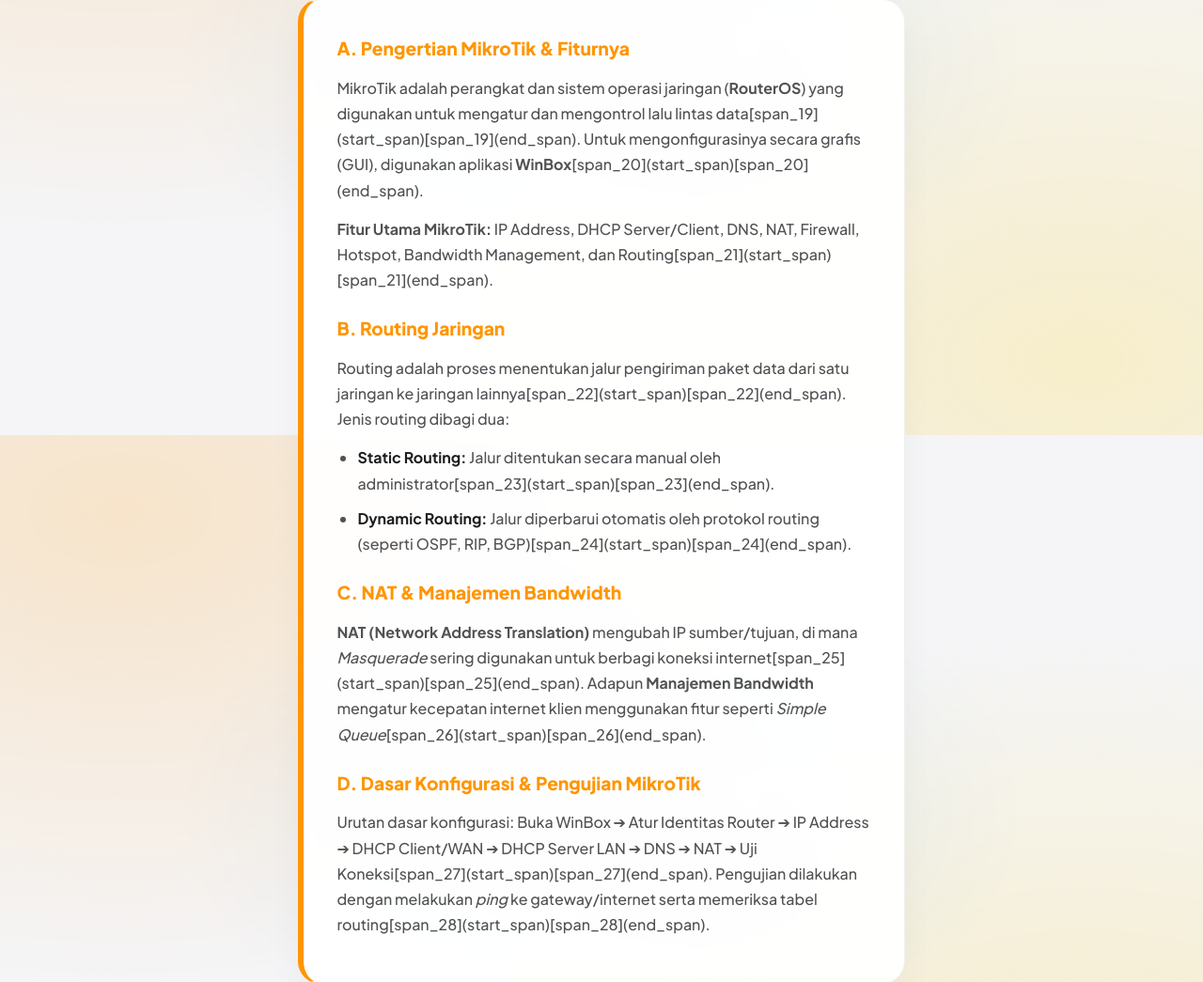
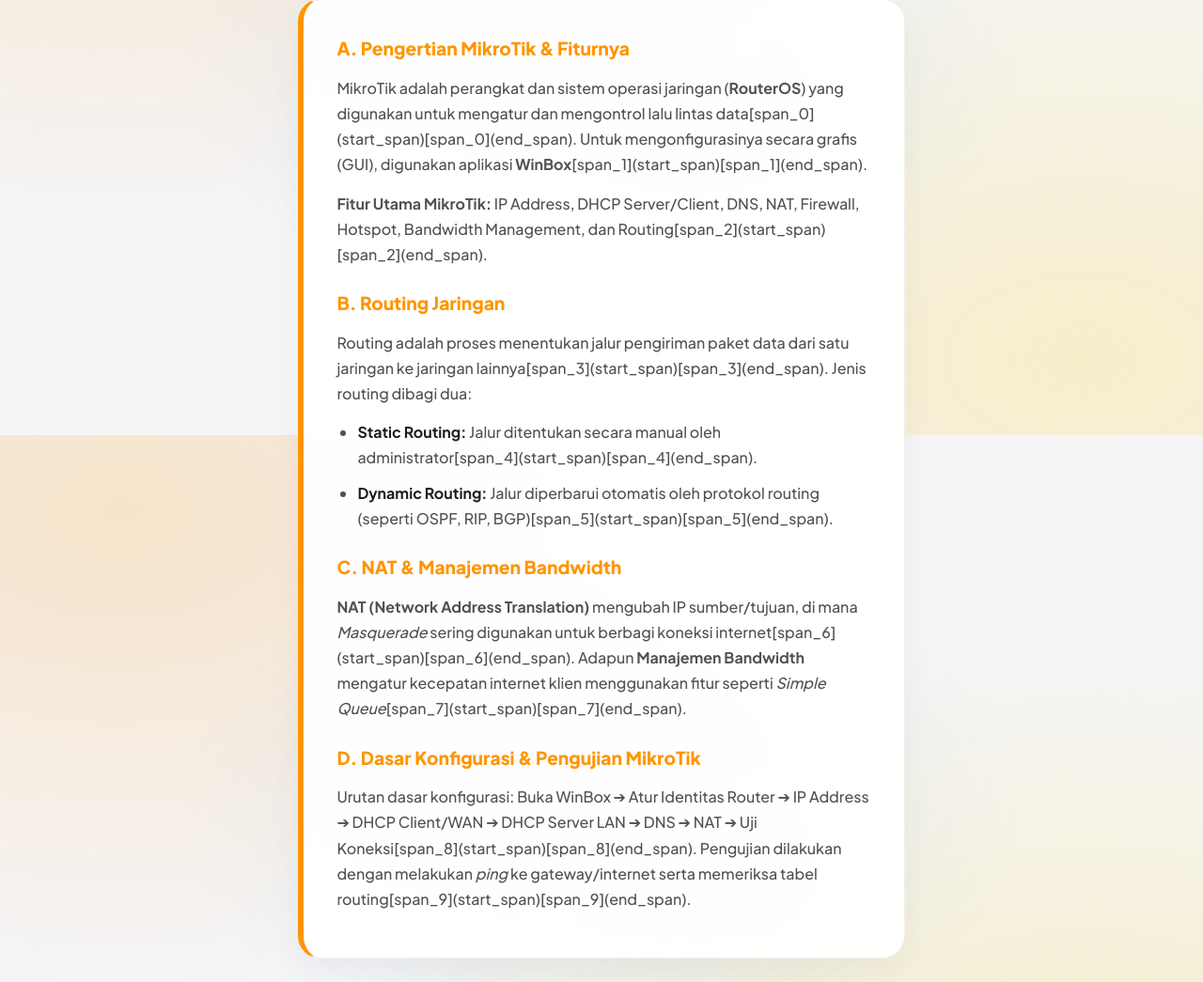
Before and after one commit to arsen52-su/web_uprak_tkj_333, a plain HTML site: page materi2.html in a window 1280 px wide. Shown: the part 337-1382 px from the top of the page at 94% size. Drawn offline with Linux system fonts and the light colour scheme; a web font is replaced by a local one.

```diff
--- a/materi2.html
+++ b/materi2.html
@@ -28,21 +28,21 @@
 
     <div class="content-box">
       <h3>A. Pengertian MikroTik & Fiturnya</h3>
-      <p>MikroTik adalah perangkat dan sistem operasi jaringan (<strong>RouterOS</strong>) yang digunakan untuk mengatur dan mengontrol lalu lintas data[span_19](start_span)[span_19](end_span). Untuk mengonfigurasinya secara grafis (GUI), digunakan aplikasi <strong>WinBox</strong>[span_20](start_span)[span_20](end_span).</p>
-      <p><strong>Fitur Utama MikroTik:</strong> IP Address, DHCP Server/Client, DNS, NAT, Firewall, Hotspot, Bandwidth Management, dan Routing[span_21](start_span)[span_21](end_span).</p>
+      <p>MikroTik adalah perangkat dan sistem operasi jaringan (<strong>RouterOS</strong>) yang digunakan untuk mengatur dan mengontrol lalu lintas data[span_0](start_span)[span_0](end_span). Untuk mengonfigurasinya secara grafis (GUI), digunakan aplikasi <strong>WinBox</strong>[span_1](start_span)[span_1](end_span).</p>
+      <p><strong>Fitur Utama MikroTik:</strong> IP Address, DHCP Server/Client, DNS, NAT, Firewall, Hotspot, Bandwidth Management, dan Routing[span_2](start_span)[span_2](end_span).</p>
 
       <h3>B. Routing Jaringan</h3>
-      <p>Routing adalah proses menentukan jalur pengiriman paket data dari satu jaringan ke jaringan lainnya[span_22](start_span)[span_22](end_span). Jenis routing dibagi dua:</p>
+      <p>Routing adalah proses menentukan jalur pengiriman paket data dari satu jaringan ke jaringan lainnya[span_3](start_span)[span_3](end_span). Jenis routing dibagi dua:</p>
       <ul>
-        <li><strong>Static Routing:</strong> Jalur ditentukan secara manual oleh administrator[span_23](start_span)[span_23](end_span).</li>
-        <li><strong>Dynamic Routing:</strong> Jalur diperbarui otomatis oleh protokol routing (seperti OSPF, RIP, BGP)[span_24](start_span)[span_24](end_span).</li>
+        <li><strong>Static Routing:</strong> Jalur ditentukan secara manual oleh administrator[span_4](start_span)[span_4](end_span).</li>
+        <li><strong>Dynamic Routing:</strong> Jalur diperbarui otomatis oleh protokol routing (seperti OSPF, RIP, BGP)[span_5](start_span)[span_5](end_span).</li>
       </ul>
 
       <h3>C. NAT & Manajemen Bandwidth</h3>
-      <p><strong>NAT (Network Address Translation)</strong> mengubah IP sumber/tujuan, di mana <em>Masquerade</em> sering digunakan untuk berbagi koneksi internet[span_25](start_span)[span_25](end_span). Adapun <strong>Manajemen Bandwidth</strong> mengatur kecepatan internet klien menggunakan fitur seperti <em>Simple Queue</em>[span_26](start_span)[span_26](end_span).</p>
+      <p><strong>NAT (Network Address Translation)</strong> mengubah IP sumber/tujuan, di mana <em>Masquerade</em> sering digunakan untuk berbagi koneksi internet[span_6](start_span)[span_6](end_span). Adapun <strong>Manajemen Bandwidth</strong> mengatur kecepatan internet klien menggunakan fitur seperti <em>Simple Queue</em>[span_7](start_span)[span_7](end_span).</p>
 
       <h3>D. Dasar Konfigurasi & Pengujian MikroTik</h3>
-      <p>Urutan dasar konfigurasi: Buka WinBox ➔ Atur Identitas Router ➔ IP Address ➔ DHCP Client/WAN ➔ DHCP Server LAN ➔ DNS ➔ NAT ➔ Uji Koneksi[span_27](start_span)[span_27](end_span). Pengujian dilakukan dengan melakukan <em>ping</em> ke gateway/internet serta memeriksa tabel routing[span_28](start_span)[span_28](end_span).</p>
+      <p>Urutan dasar konfigurasi: Buka WinBox ➔ Atur Identitas Router ➔ IP Address ➔ DHCP Client/WAN ➔ DHCP Server LAN ➔ DNS ➔ NAT ➔ Uji Koneksi[span_8](start_span)[span_8](end_span). Pengujian dilakukan dengan melakukan <em>ping</em> ke gateway/internet serta memeriksa tabel routing[span_9](start_span)[span_9](end_span).</p>
     </div>
 
     <!-- Navigasi Bawah -->
```
